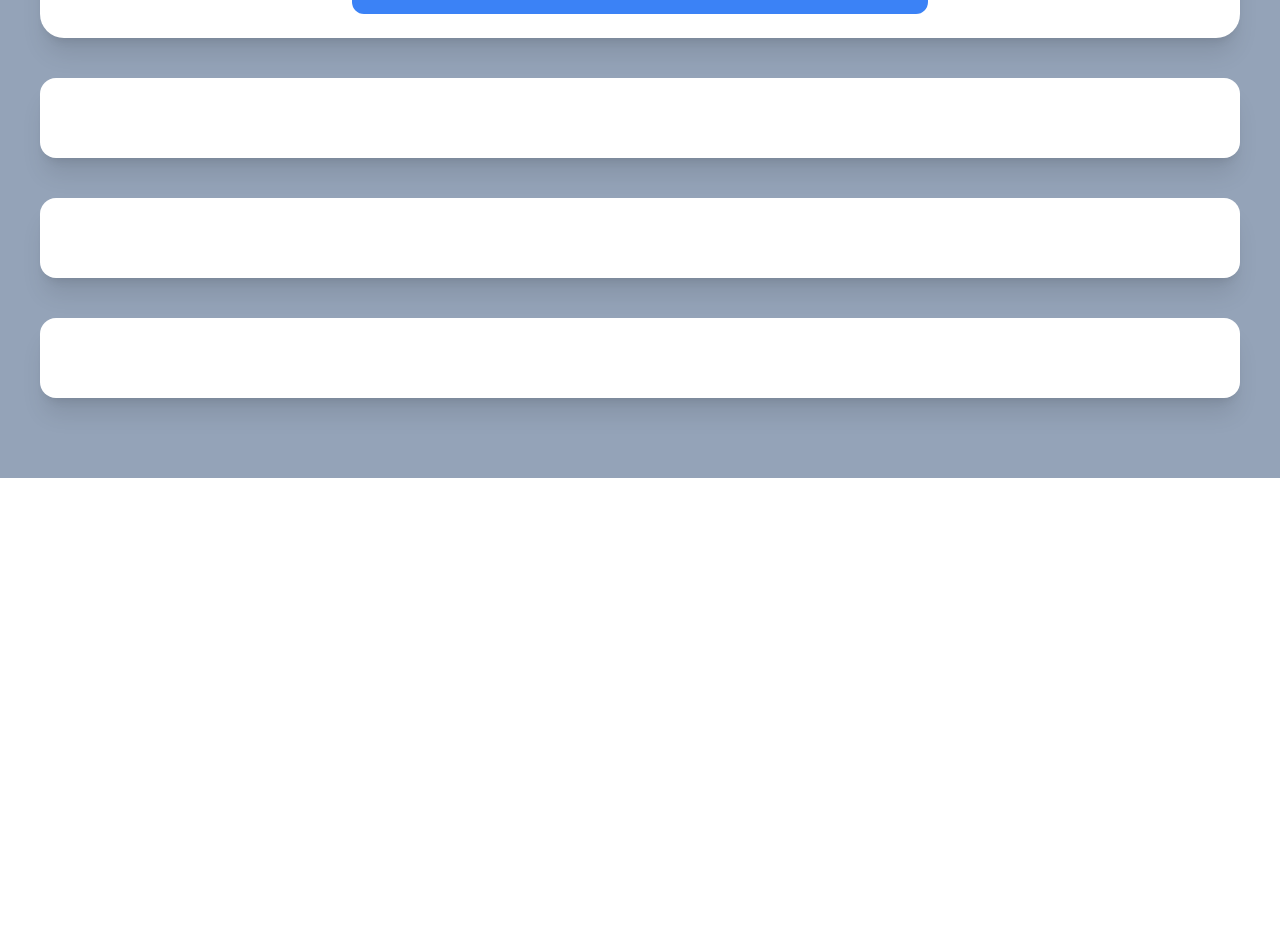
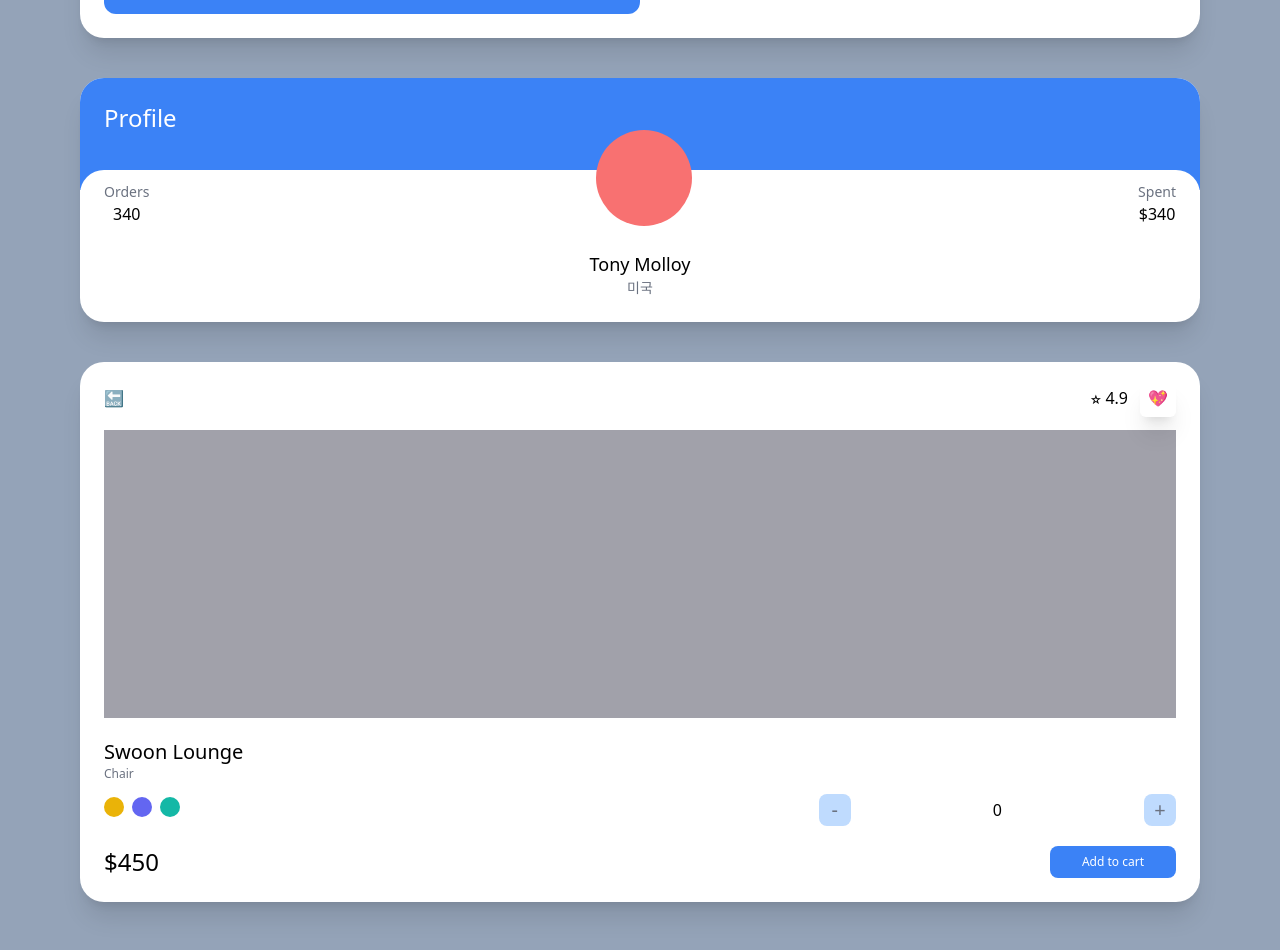
Before and after one commit to FIN443/carrot-market, a Next.js app: page / in a window 1280 px wide. Shown: the part 300-1250 px from the top of the page. Before the commit the page ends 800 px from the top, so only its background shows below. Built offline with nearby package versions, Linux system fonts and the light colour scheme.

Commit message:
Practice Tailwind

```diff
--- a/pages/index.tsx
+++ b/pages/index.tsx
@@ -1,8 +1,10 @@
 import type { NextPage } from "next";
+import { useState } from "react";
 
 const Home: NextPage = () => {
+  const [counter, setCounter] = useState(0);
   return (
-    <div className="bg-slate-400 py-20 px-10 grid gap-10">
+    <div className="bg-slate-400 py-20 px-20 grid gap-10 min-h-screen">
       <div className="bg-white p-6 rounded-3xl shadow-xl">
         <span className="font-semibold text-3xl">Select Item</span>
         <div className="flex justify-between my-2">
@@ -17,13 +19,81 @@ const Home: NextPage = () => {
           <span>Total</span>
           <span className="font-semibold">$10</span>
         </div>
-        <div className="mt-5 bg-blue-500 text-white p-3 text-center rounded-xl w-1/2 mx-auto">
+        <button
+          className="mt-5 bg-blue-500 text-white p-3 text-center
+          rounded-xl w-1/2 mx-auto hover:bg-teal-500 hover:text-black
+          active:bg-yellow-500 focus:bg-red-500"
+        >
           Checkout
+        </button>
+      </div>
+      <div className="bg-white overflow-hidden rounded-3xl shadow-xl">
+        <div className="bg-blue-500 p-6 pb-14">
+          <span className="text-white text-2xl">Profile</span>
+        </div>
+        <div className="rounded-3xl p-6 bg-white relative -top-5">
+          <div className="flex relative -top-16 items-end justify-between">
+            <div className="flex flex-col items-center">
+              <span className="text-sm text-gray-500">Orders</span>
+              <span className="font-medium">340</span>
+            </div>
+            <div className="h-24 w-24 bg-red-400 rounded-full" />
+            <div className="flex flex-col items-center">
+              <span className="text-sm text-gray-500">Spent</span>
+              <span className="font-medium">$340</span>
+            </div>
+          </div>
+          <div className="relative flex flex-col items-center -mt-10 -mb-5">
+            <span className="text-lg font-medium">Tony Molloy</span>
+            <span className="text-sm text-gray-500">미국</span>
+          </div>
         </div>
       </div>
-      <div className="bg-white p-10 rounded-2xl shadow-xl"></div>
-      <div className="bg-white p-10 rounded-2xl shadow-xl"></div>
-      <div className="bg-white p-10 rounded-2xl shadow-xl"></div>
+      <div className="bg-white p-6 rounded-3xl shadow-xl">
+        <div className="flex mb-5 justify-between items-center">
+          <span>🔙</span>
+          <div className="space-x-3">
+            <span>⭐︎ 4.9</span>
+            <span className="shadow-xl p-2 rounded-md">💖</span>
+          </div>
+        </div>
+        <div className="bg-zinc-400 h-72 mb-5" />
+        <div className="flex flex-col">
+          <span className="font-medium text-xl">Swoon Lounge</span>
+          <span className="text-xs text-gray-500">Chair</span>
+          <div className="mt-3 mb-5 flex justify-between items-center">
+            <div className="space-x-2">
+              <button className="w-5 h-5 rounded-full bg-yellow-500 focus:ring-2 ring-offset-2 ring-yellow-500 transition" />
+              <button className="w-5 h-5 rounded-full bg-indigo-500 focus:ring-2 ring-offset-2 ring-indigo-500 transition" />
+              <button className="w-5 h-5 rounded-full bg-teal-500 focus:ring-2 ring-offset-2 ring-teal-500 transition" />
+            </div>
+            <div className="flex items-center justify-between w-1/3">
+              <button
+                onClick={() => setCounter((prev) => prev - 1)}
+                className="rounded-lg bg-blue-200 flex justify-center items-center aspect-square w-8 text-xl text-gray-500"
+              >
+                -
+              </button>
+              <span>{counter}</span>
+              <button
+                onClick={() => setCounter((prev) => prev + 1)}
+                className="rounded-lg bg-blue-200 flex justify-center items-center aspect-square w-8 text-xl text-gray-500"
+              >
+                +
+              </button>
+            </div>
+          </div>
+          <div className="flex justify-between items-center">
+            <span className="font-medium text-2xl">$450</span>
+            <button
+              onClick={() => setCounter(0)}
+              className="bg-blue-500 py-2 px-8 text-center text-xs text-white rounded-lg"
+            >
+              Add to cart
+            </button>
+          </div>
+        </div>
+      </div>
     </div>
   );
 };
```
